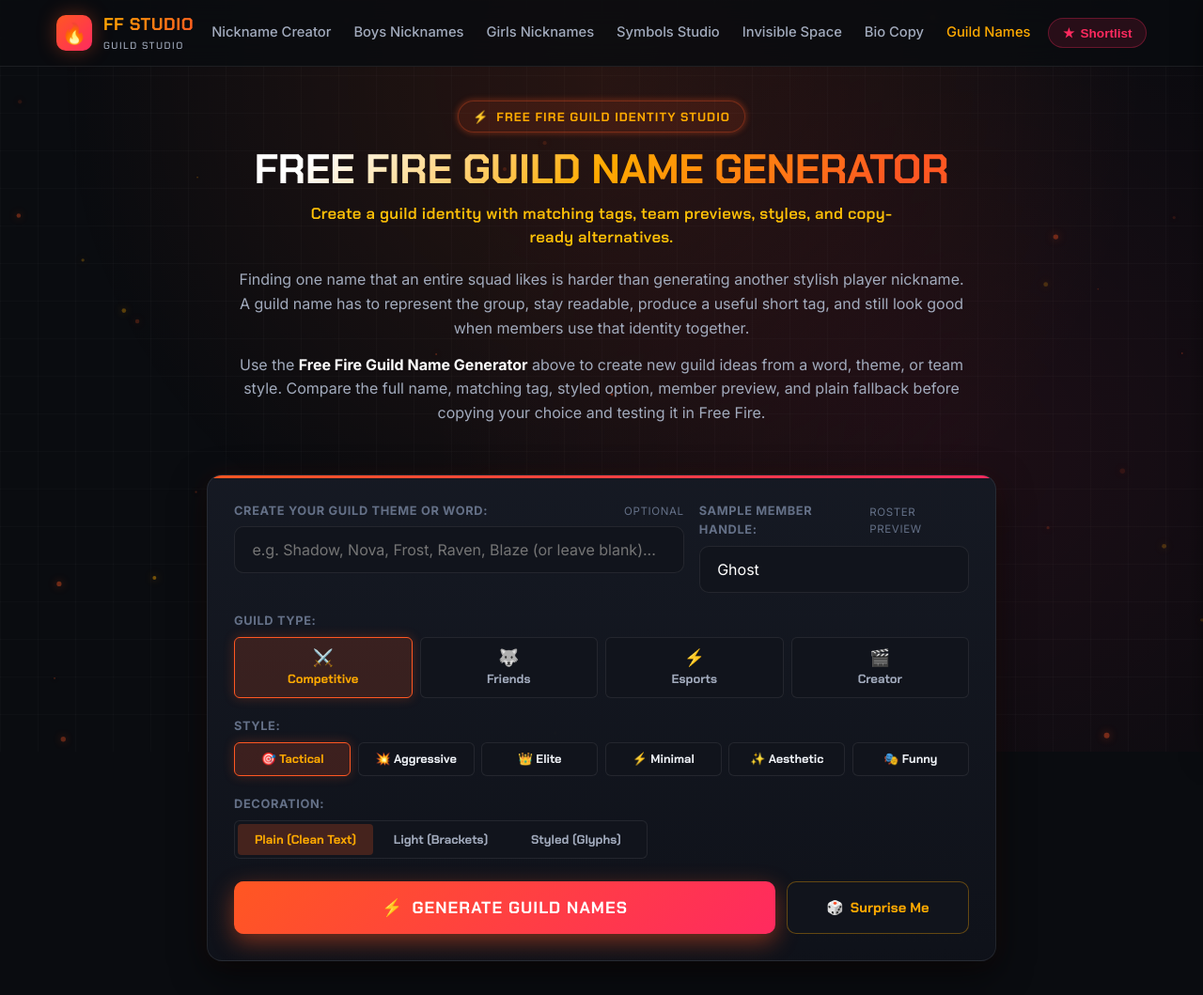
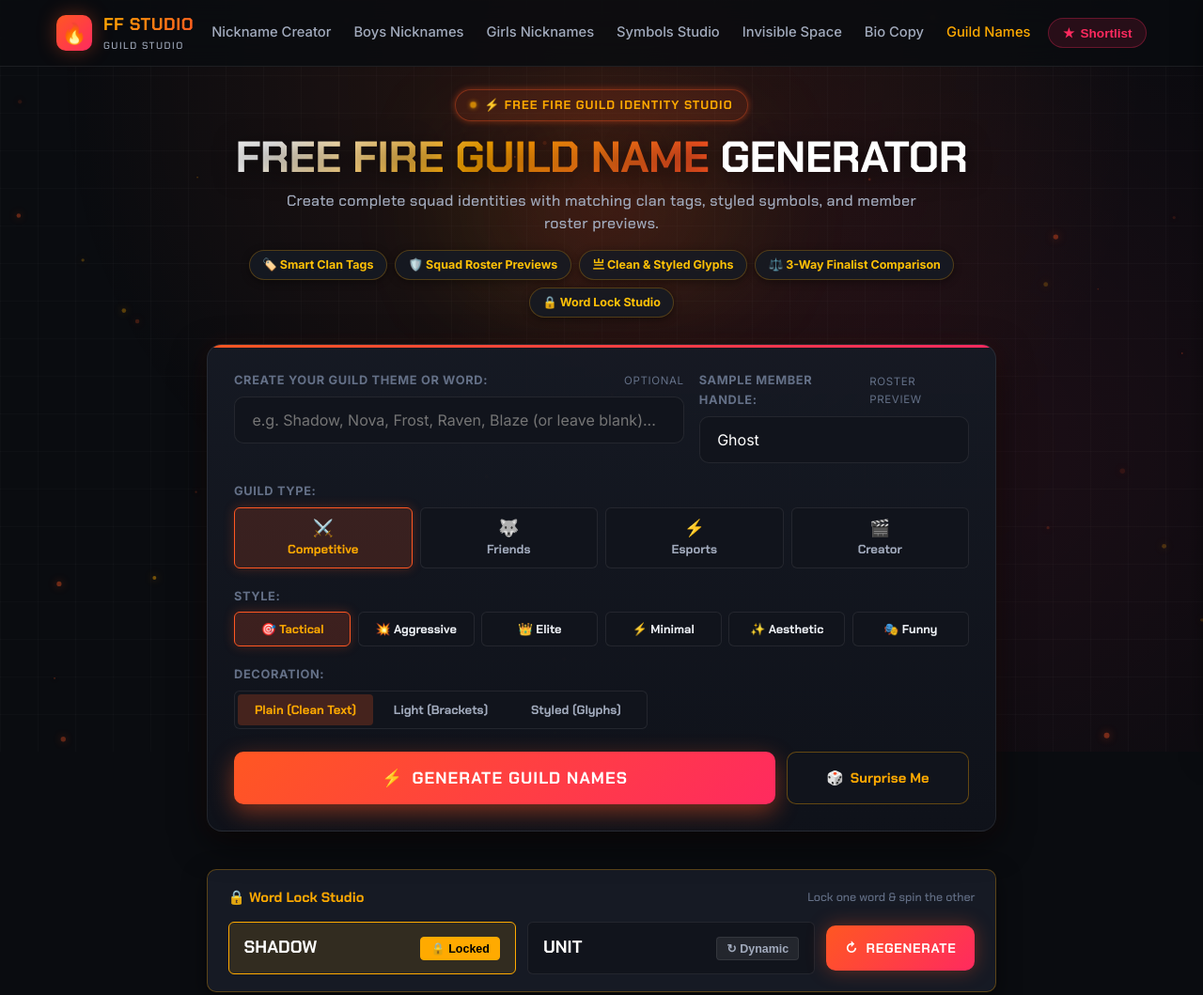
Before and after one commit to infowebpostpro-afk/freefire, a plain HTML site: page free-fire-guild-name-generator/index.html in a window 1280 px wide. Shown: the top 1059 px of the page at 94% size. Drawn offline with Linux system fonts and the light colour scheme.

Commit message:
style(guild-generator): streamline and modernize hero section, remove text wall above the fold

```diff
--- a/free-fire-guild-name-generator/css/guild-studio.css
+++ b/free-fire-guild-name-generator/css/guild-studio.css
@@ -10,11 +10,26 @@
 }
 
 /* -------------------------------------------------------------
-   1. PRIMARY GENERATOR HERO & PAS INTRO
+   1. PRIMARY GENERATOR HERO & SLEEK HIGHLIGHTS
    ------------------------------------------------------------- */
 .guild-hero-section {
   text-align: center;
-  padding: 2.25rem 0 1.5rem;
+  padding: 1.5rem 0 1.25rem;
+  position: relative;
+}
+
+.guild-hero-section::before {
+  content: '';
+  position: absolute;
+  top: 50%;
+  left: 50%;
+  transform: translate(-50%, -50%);
+  width: 500px;
+  height: 240px;
+  background: radial-gradient(circle, rgba(255, 87, 34, 0.15) 0%, rgba(255, 170, 0, 0.05) 50%, transparent 80%);
+  pointer-events: none;
+  z-index: -1;
+  filter: blur(40px);
 }
 
 .hero-pill-badge {
@@ -22,50 +37,82 @@
   align-items: center;
   gap: 0.5rem;
   background: rgba(255, 87, 34, 0.12);
-  border: 1px solid rgba(255, 87, 34, 0.3);
+  border: 1px solid rgba(255, 87, 34, 0.35);
   padding: 0.35rem 0.95rem;
   border-radius: var(--radius-pill);
   font-family: var(--font-gaming);
-  font-size: 0.82rem;
+  font-size: 0.8rem;
   font-weight: 700;
   color: #ffaa00;
   text-transform: uppercase;
   letter-spacing: 0.08em;
-  margin-bottom: 0.85rem;
+  margin-bottom: 0.75rem;
+  box-shadow: 0 0 16px rgba(255, 87, 34, 0.2);
+}
+
+.pulse-dot {
+  width: 7px;
+  height: 7px;
+  background: #ffaa00;
+  border-radius: 50%;
+  box-shadow: 0 0 8px #ffaa00;
+  animation: pulse-glow 1.8s infinite;
+}
+
+@keyframes pulse-glow {
+  0% { transform: scale(0.9); opacity: 0.7; box-shadow: 0 0 4px #ffaa00; }
+  50% { transform: scale(1.3); opacity: 1; box-shadow: 0 0 12px #ff5722; }
+  100% { transform: scale(0.9); opacity: 0.7; box-shadow: 0 0 4px #ffaa00; }
 }
 
 .hero-title {
-  font-size: clamp(1.85rem, 5vw, 2.75rem);
+  font-size: clamp(2rem, 5.5vw, 2.9rem);
   font-weight: 900;
   line-height: 1.15;
-  margin-bottom: 0.6rem;
+  margin-bottom: 0.5rem;
   letter-spacing: -0.01em;
+  text-shadow: 0 4px 24px rgba(0, 0, 0, 0.6);
 }
 
 .hero-subtitle {
-  font-size: 1.05rem;
-  color: #ffc107;
-  font-weight: 600;
-  margin-bottom: 1.25rem;
+  font-size: 1rem;
+  color: var(--text-med);
+  font-weight: 500;
+  max-width: 680px;
+  margin: 0 auto 1rem;
+  line-height: 1.5;
 }
 
-.hero-pas-intro {
-  max-width: 780px;
-  margin: 0 auto 1.75rem;
-  text-align: center;
+.hero-feature-pills {
   display: flex;
-  flex-direction: column;
-  gap: 0.85rem;
+  justify-content: center;
+  flex-wrap: wrap;
+  gap: 0.5rem;
+  margin: 0 auto 0.5rem;
+  max-width: 800px;
 }
 
-.hero-pas-intro p {
-  font-size: 1rem;
-  line-height: 1.6;
-  color: var(--text-med);
+.hero-feat-pill {
+  background: rgba(22, 26, 36, 0.85);
+  border: 1px solid rgba(255, 170, 0, 0.25);
+  border-radius: var(--radius-pill);
+  padding: 0.32rem 0.85rem;
+  font-size: 0.78rem;
+  font-weight: 700;
+  color: #ffc107;
+  backdrop-filter: blur(8px);
+  display: inline-flex;
+  align-items: center;
+  gap: 0.35rem;
+  transition: var(--transition-fast);
+  box-shadow: 0 2px 8px rgba(0, 0, 0, 0.4);
 }
 
-.hero-pas-intro strong {
-  color: var(--text-pure);
+.hero-feat-pill:hover {
+  border-color: #ffaa00;
+  background: rgba(255, 170, 0, 0.15);
+  transform: translateY(-1px);
+  color: #fff;
 }
 
 /* -------------------------------------------------------------
--- a/free-fire-guild-name-generator/index.html
+++ b/free-fire-guild-name-generator/index.html
@@ -154,29 +154,28 @@
     </header>
 
     <main id="guild-generator-app" class="container">
-      <!-- Architecture: H1 -> Two PAS Intro Paragraphs -> Tool -->
+      <!-- Attractive, High-Impact Hero Section -->
       <section class="guild-hero-section">
         <div class="hero-pill-badge">
-          <span>⚡</span>
-          <span>Free Fire Guild Identity Studio</span>
+          <span class="pulse-dot"></span>
+          <span>⚡ FREE FIRE GUILD IDENTITY STUDIO</span>
         </div>
 
         <h1 class="hero-title">
-          <span class="gradient-text">Free Fire Guild Name Generator</span>
+          <span class="gradient-text">Free Fire Guild Name</span> Generator
         </h1>
 
         <p class="hero-subtitle">
-          Create a guild identity with matching tags, team previews, styles, and copy-ready alternatives.
+          Create complete squad identities with matching clan tags, styled symbols, and member roster previews.
         </p>
 
-        <!-- Two Short PAS Paragraphs (Section 2 & 19 Architecture) -->
-        <div class="hero-pas-intro">
-          <p>
-            Finding one name that an entire squad likes is harder than generating another stylish player nickname. A guild name has to represent the group, stay readable, produce a useful short tag, and still look good when members use that identity together.
-          </p>
-          <p>
-            Use the <strong>Free Fire Guild Name Generator</strong> above to create new guild ideas from a word, theme, or team style. Compare the full name, matching tag, styled option, member preview, and plain fallback before copying your choice and testing it in Free Fire.
-          </p>
+        <!-- Attractive Feature Badges Row -->
+        <div class="hero-feature-pills">
+          <span class="hero-feat-pill">🏷️ Smart Clan Tags</span>
+          <span class="hero-feat-pill">🛡️ Squad Roster Previews</span>
+          <span class="hero-feat-pill">亗 Clean &amp; Styled Glyphs</span>
+          <span class="hero-feat-pill">⚖️ 3-Way Finalist Comparison</span>
+          <span class="hero-feat-pill">🔒 Word Lock Studio</span>
         </div>
       </section>
 
@@ -397,10 +396,13 @@
         <!-- H2: Generated Guild Names With Matching Tags -->
         <h2>Generated Guild Names With Matching Tags</h2>
         <p>
-          A useful guild generator should create more than a decorated word.
+          Finding one name that an entire squad likes is harder than generating another stylish player nickname. A guild name has to represent the group, stay readable, produce a useful short tag, and still look good when members use that identity together.
         </p>
         <p>
-          Each result should give you a complete identity:
+          Use the <strong>Free Fire Guild Name Generator</strong> to create new guild ideas from a word, theme, or team style. Compare the full name, matching tag, styled option, member preview, and plain fallback before copying your choice and testing it in Free Fire.
+        </p>
+        <p>
+          A useful guild generator should create more than a decorated word. Each result should give you a complete identity:
         </p>
 
         <!-- Visual 1: Complete Guild Identity Card (Section 21) -->
```
